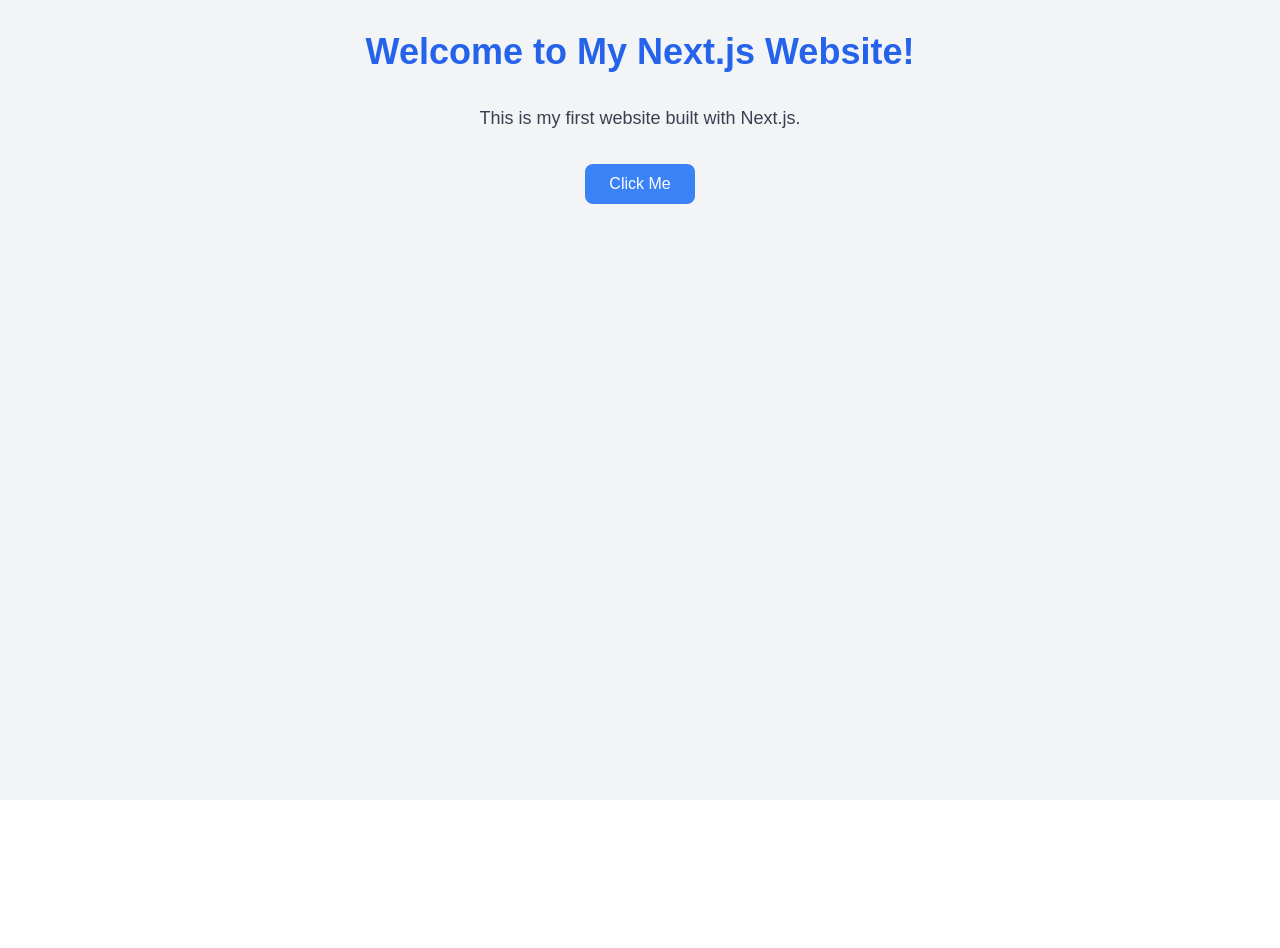
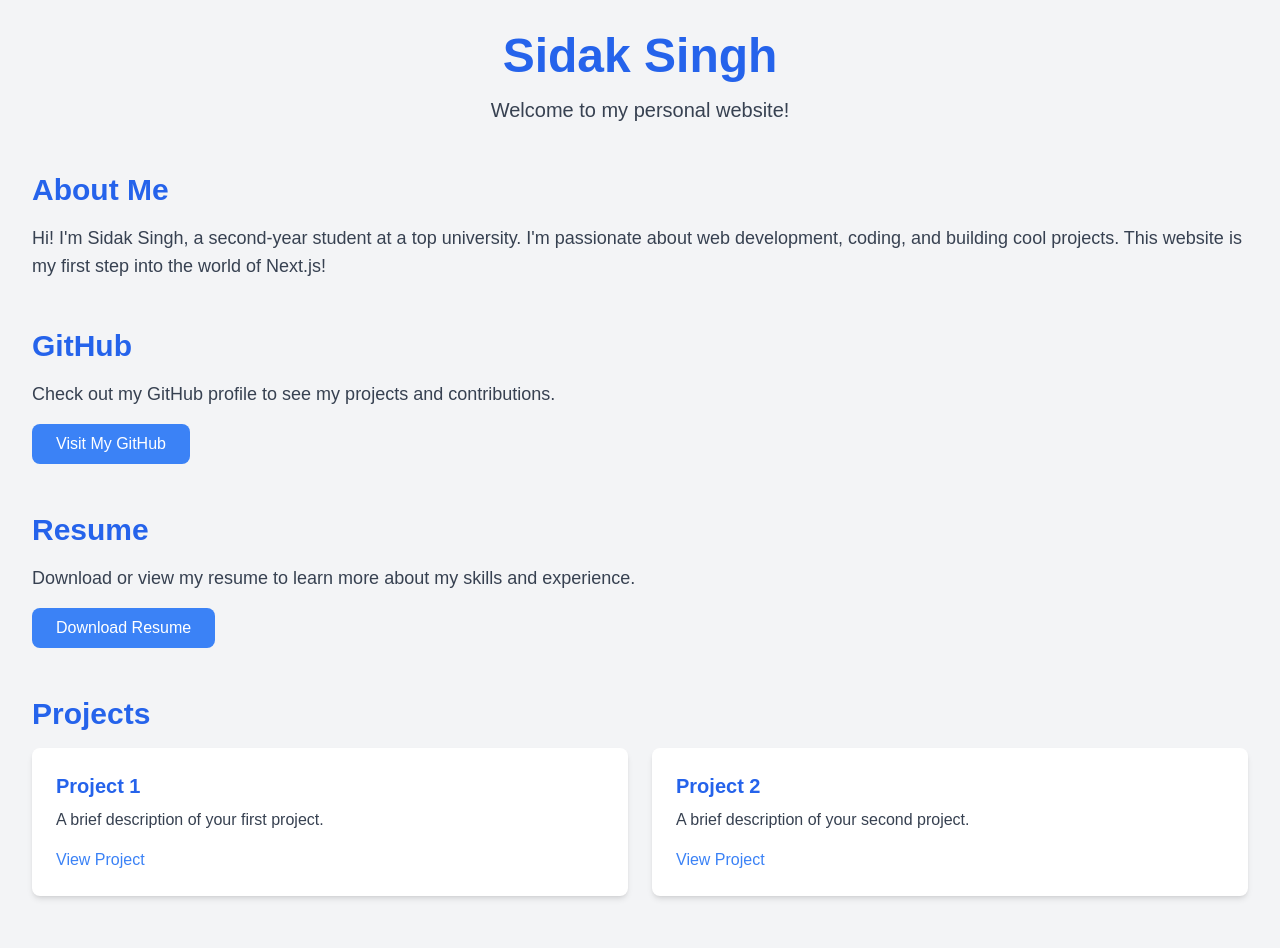
Before and after one commit to sidak005/website, a Next.js app: page / in a window 1280 px wide. Shown: the top 948 px of the page. Before the commit the page ends 800 px from the top, so only its background shows below. Built offline with nearby package versions, Linux system fonts and the light colour scheme.

Commit message:
Updated home page with About, GitHub, Resume, Projects, and Location sections

```diff
--- a/pages/index.js
+++ b/pages/index.js
@@ -1,24 +1,105 @@
-import { useState } from 'react';
+import Link from 'next/link';
 
 export default function Home() {
-  const [clicked, setClicked] = useState(false);
-
   return (
     <div className="min-h-screen bg-gray-100 p-8">
-      <h1 className="text-4xl font-bold text-center text-blue-600 mb-8">
-        Welcome to My Next.js Website!
-      </h1>
-      <p className="text-lg text-gray-700 text-center mb-8">
-        This is my first website built with Next.js.
-      </p>
-      <div className="text-center">
-        <button
-          onClick={() => setClicked(!clicked)}
+      {/* Header */}
+      <header className="text-center mb-12">
+        <h1 className="text-5xl font-bold text-blue-600 mb-4">Sidak Singh</h1>
+        <p className="text-xl text-gray-700">Welcome to my personal website!</p>
+      </header>
+
+      {/* About Section */}
+      <section className="mb-12">
+        <h2 className="text-3xl font-bold text-blue-600 mb-4">About Me</h2>
+        <p className="text-lg text-gray-700">
+          Hi! I'm Sidak Singh, a second-year student at a top university. I'm passionate about web development, coding, and building cool projects. This website is my first step into the world of Next.js!
+        </p>
+      </section>
+
+      {/* GitHub Link */}
+      <section className="mb-12">
+        <h2 className="text-3xl font-bold text-blue-600 mb-4">GitHub</h2>
+        <p className="text-lg text-gray-700 mb-4">
+          Check out my GitHub profile to see my projects and contributions.
+        </p>
+        <a
+          href="https://github.com/sidak005"
+          target="_blank"
+          rel="noopener noreferrer"
           className="inline-block bg-blue-500 text-white px-6 py-2 rounded-lg hover:bg-blue-600 transition-colors"
         >
-          {clicked ? 'Clicked!' : 'Click Me'}
-        </button>
-      </div>
+          Visit My GitHub
+        </a>
+      </section>
+
+      {/* Resume */}
+      <section className="mb-12">
+        <h2 className="text-3xl font-bold text-blue-600 mb-4">Resume</h2>
+        <p className="text-lg text-gray-700 mb-4">
+          Download or view my resume to learn more about my skills and experience.
+        </p>
+        <a
+          href="/path/to/your/resume.pdf"
+          download
+          className="inline-block bg-blue-500 text-white px-6 py-2 rounded-lg hover:bg-blue-600 transition-colors"
+        >
+          Download Resume
+        </a>
+      </section>
+
+      {/* Projects Section */}
+      <section className="mb-12">
+        <h2 className="text-3xl font-bold text-blue-600 mb-4">Projects</h2>
+        <div className="grid grid-cols-1 md:grid-cols-2 gap-6">
+          {/* Project 1 */}
+          <div className="bg-white p-6 rounded-lg shadow-md">
+            <h3 className="text-xl font-bold text-blue-600 mb-2">Project 1</h3>
+            <p className="text-gray-700 mb-4">
+              A brief description of your first project.
+            </p>
+            <a
+              href="https://github.com/your-username/project-1"
+              target="_blank"
+              rel="noopener noreferrer"
+              className="text-blue-500 hover:underline"
+            >
+              View Project
+            </a>
+          </div>
+
+          {/* Project 2 */}
+          <div className="bg-white p-6 rounded-lg shadow-md">
+            <h3 className="text-xl font-bold text-blue-600 mb-2">Project 2</h3>
+            <p className="text-gray-700 mb-4">
+              A brief description of your second project.
+            </p>
+            <a
+              href="https://github.com/your-username/project-2"
+              target="_blank"
+              rel="noopener noreferrer"
+              className="text-blue-500 hover:underline"
+            >
+              View Project
+            </a>
+          </div>
+        </div>
+      </section>
+
+      {/* Location Section */}
+      <section className="mb-12">
+        <h2 className="text-3xl font-bold text-blue-600 mb-4">Location</h2>
+        <p className="text-lg text-gray-700">
+          I'm currently based in <span className="font-bold">Sydney, Australia</span>.
+        </p>
+      </section>
+
+      {/* Footer */}
+      <footer className="text-center mt-12">
+        <p className="text-gray-700">
+          &copy; {new Date().getFullYear()} Sidak Singh. All rights reserved.
+        </p>
+      </footer>
     </div>
   );
 }
```
